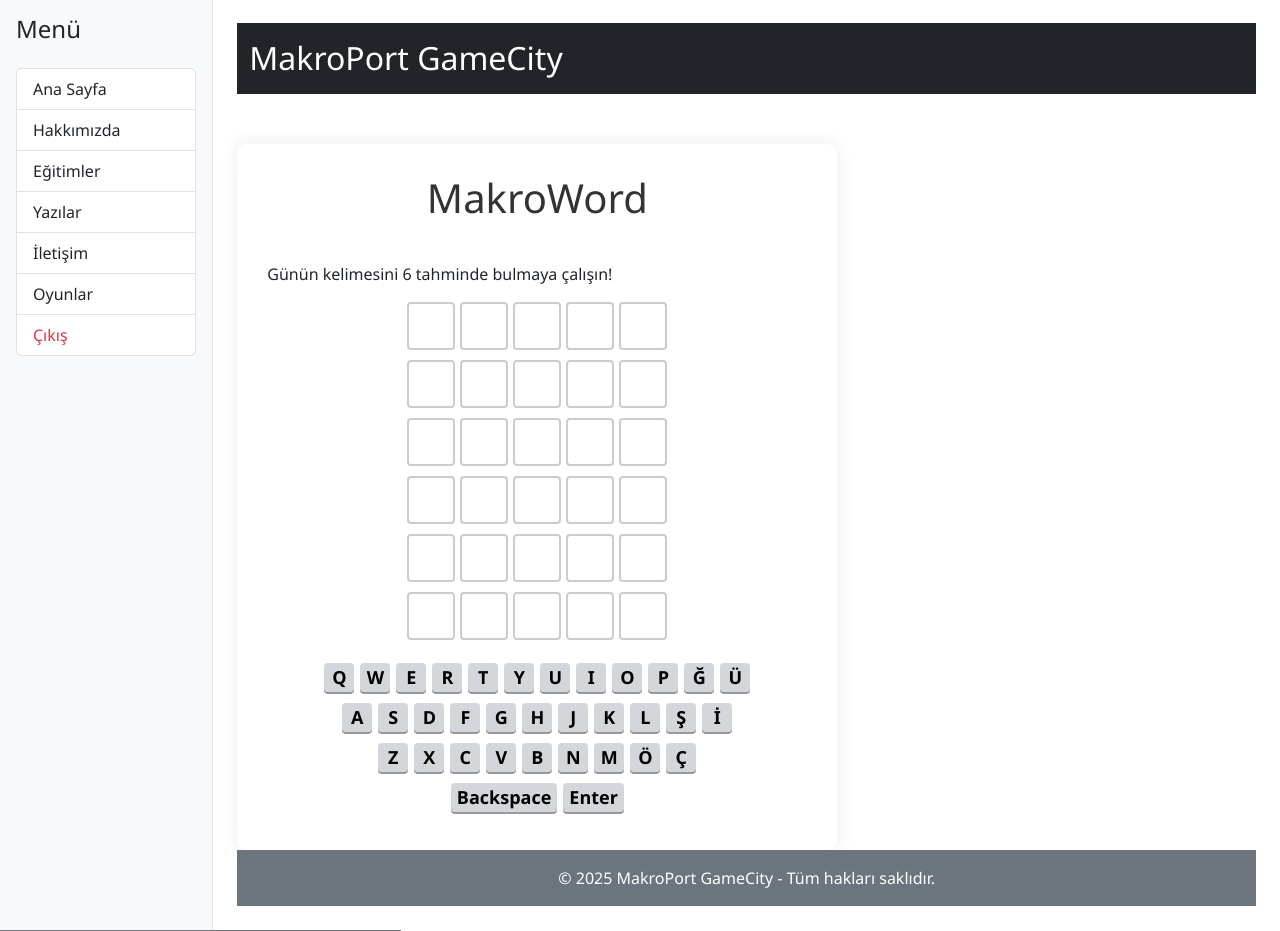
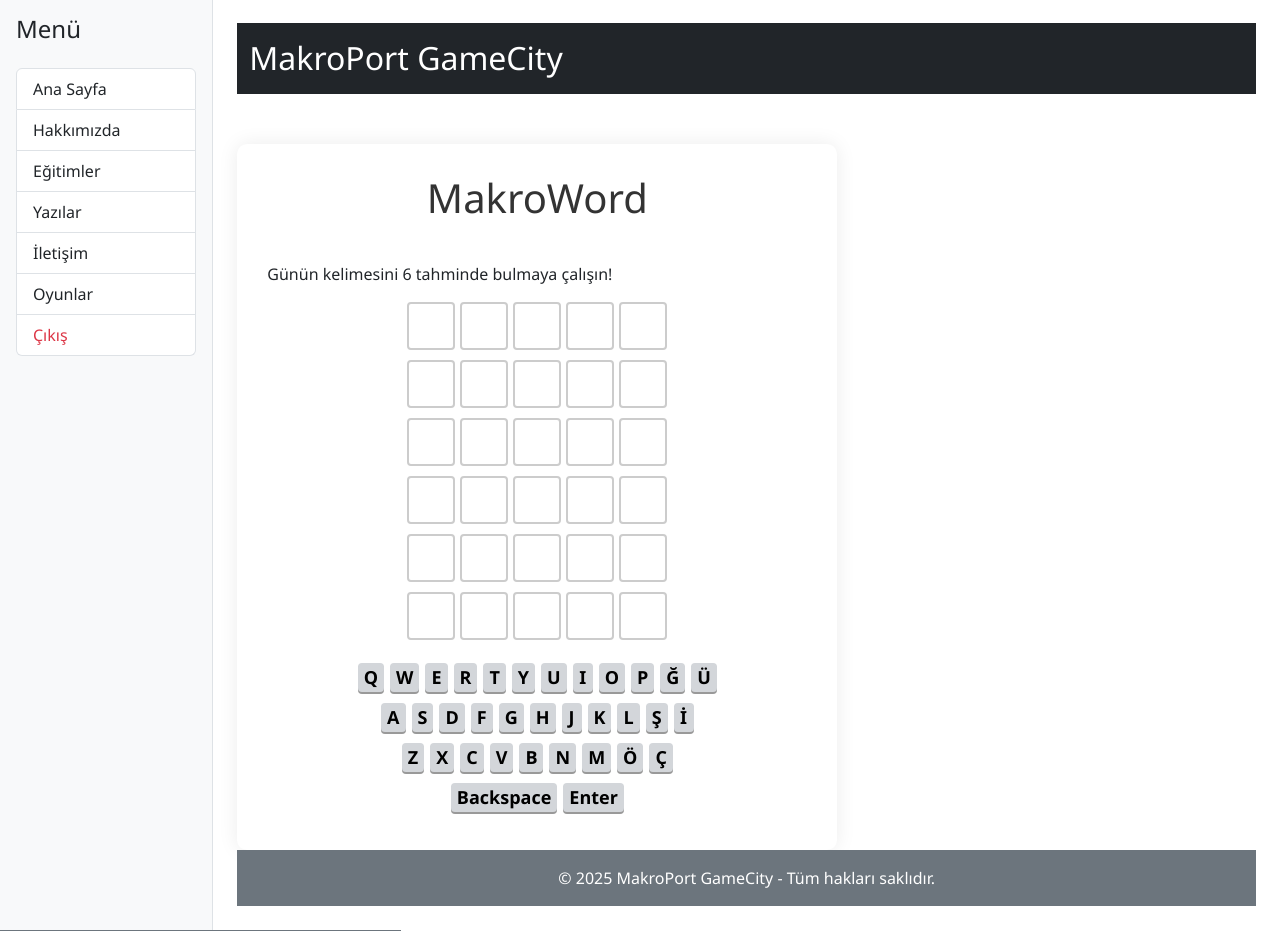
Before and after one commit to ckaraduman/makroport, a PHP site: page /makroword1 in a window 1280 px wide. Shown: the part 87-1018 px from the top of the page. Run offline with PHP 8.4, Linux system fonts and the light colour scheme; the visitor is signed in with stand-in values (Sample User, id 1).

Commit message:
Responsive Test-4

```diff
--- a/pages/games/makroword1.css
+++ b/pages/games/makroword1.css
@@ -85,7 +85,7 @@ h1 {
     /* width: 40px;
     height: 50px; */
     width: auto;  /* ✅ Eklendi */
-    min-width: 30px;
+    min-width: 20px;
     margin: 3px;
     font-size: 18px;
     font-weight: bold;
```
